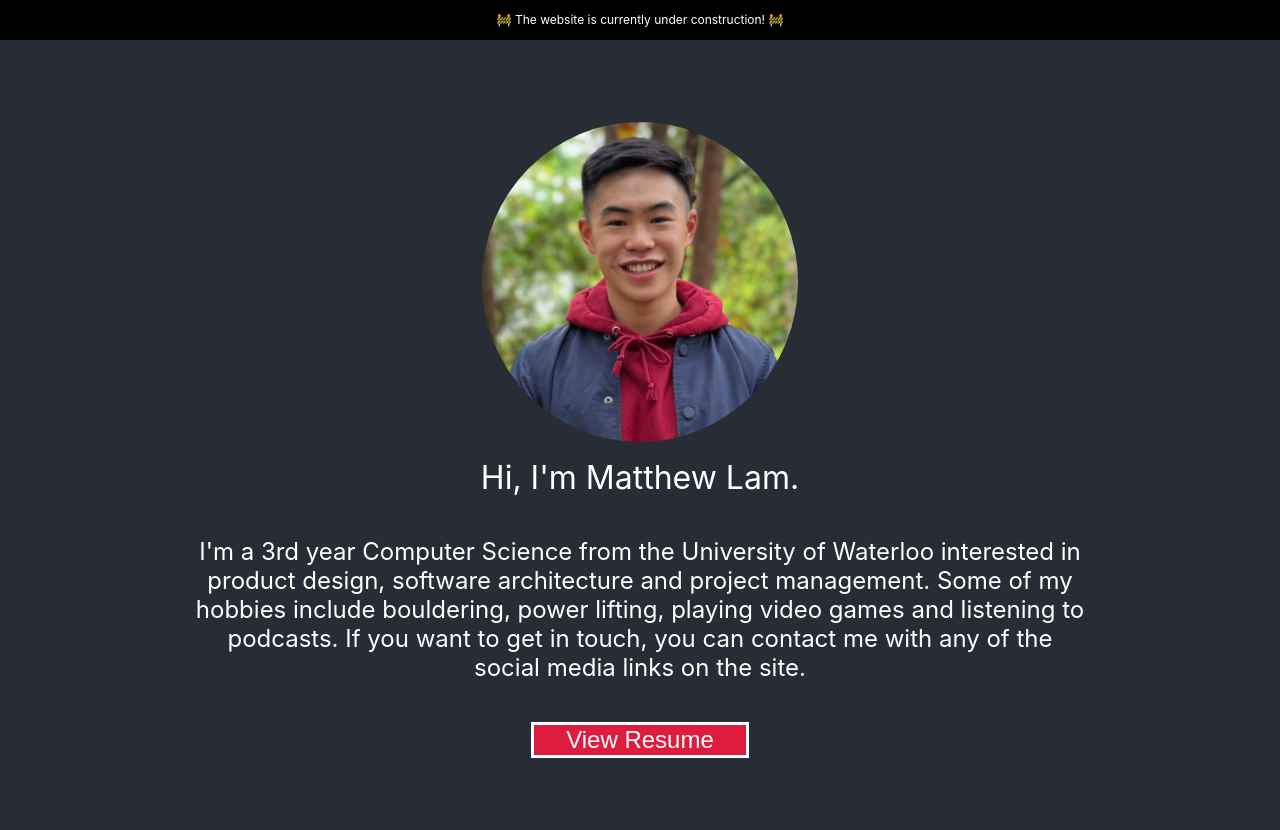
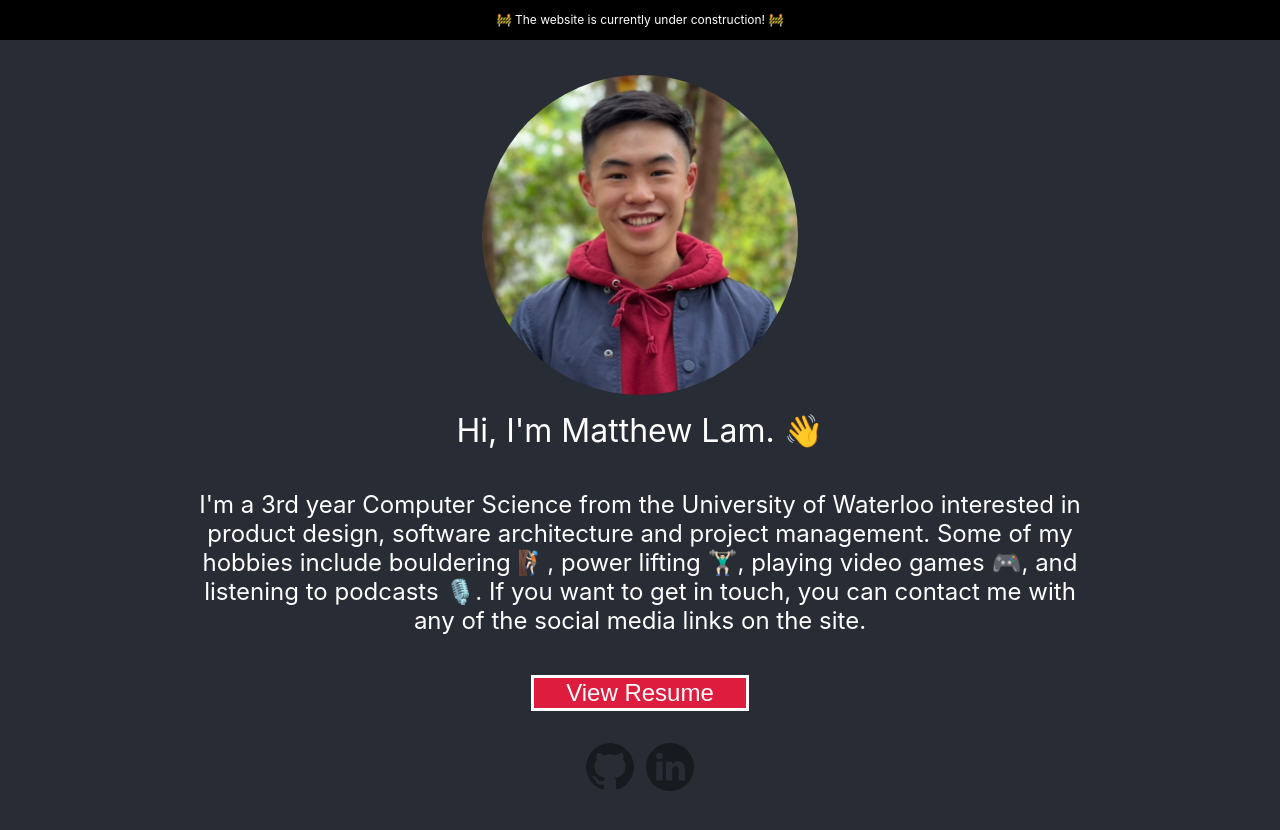
Before and after one commit to matthewtlam/matthewtlam.com, a React (Create React App) app: page / in a window 1280 px wide. Shown: the top 830 px of the page. Built offline with nearby package versions, Linux system fonts and the light colour scheme.

Commit message:
Added emojis and social contact buttons

```diff
--- a/src/App.css
+++ b/src/App.css
@@ -58,7 +58,7 @@
   background: white;
 }
 
-.IntroText {
+.Intro-text {
   color: white;
   font-size: calc(8px + 2vmin);
   width: 70vw;
@@ -85,3 +85,25 @@
   text-align: center;
   display: block;
 }
+
+.Contact-icon {
+  opacity: 0.4;
+  height: 6vh;
+  margin: 0 auto;
+  filter: grayscale(100);
+}
+
+.Contact-icon:hover {
+  opacity: 1;
+  transition: opacity 0.4s ease-in-out;
+  filter: grayscale(0);
+}
+
+.Contact {
+  height: auto;
+  width: 50vw;
+  padding-top: 4vh;
+  padding-bottom: 1vh;
+  max-width: 100%;
+  display: block;
+}
--- a/src/App.js
+++ b/src/App.js
@@ -1,5 +1,7 @@
 import './App.css';
 import profilepic from './images/profile.png';
+import githubLogo from './images/githubBlack.png';
+import linkedinLogo from './images/linkedinBlack.png';
 import resume from './docs/resume.pdf';
 
 
@@ -15,18 +17,27 @@ function App() {
       <img className="Profile-pic" src={profilepic} alt="Profile of Matthew" />
 
       <div className="Greetings">
-        Hi, I'm Matthew Lam.
+        Hi, I'm Matthew Lam. 👋
       </div>
-      <div className="IntroText">
+      <div className="Intro-text">
         <p>
         I'm a 3rd year Computer Science from the University of Waterloo interested in product design, software architecture and project management.
-        Some of my hobbies include bouldering, power lifting, playing video games and listening to podcasts.
+        Some of my hobbies include bouldering 🧗🏻, power lifting 🏋🏻‍♂️, playing video games 🎮, and listening to podcasts 🎙️.
         If you want to get in touch, you can contact me with any of the social media links on the site.
         </p>
       </div>
 
       <a href={resume}> <button className="Resume-button">View Resume</button></a>
 
+      <div className="Contact">
+        <a href={"https://github.com/matthewtlam"}>
+          <img className="Contact-icon" src={githubLogo} alt="Github"/>
+        </a>
+
+        <a href={"https://www.linkedin.com/in/matthewtlam/"} style={{ marginLeft: '1vw' }}>
+          <img className="Contact-icon" src={linkedinLogo} alt="LinkedIn"/>
+        </a>
+      </div>
       </header>
     </div>
   );
```
Also changed, not shown: src/images/githubBlack.png (added), src/images/linkedinBlack.png (added).
